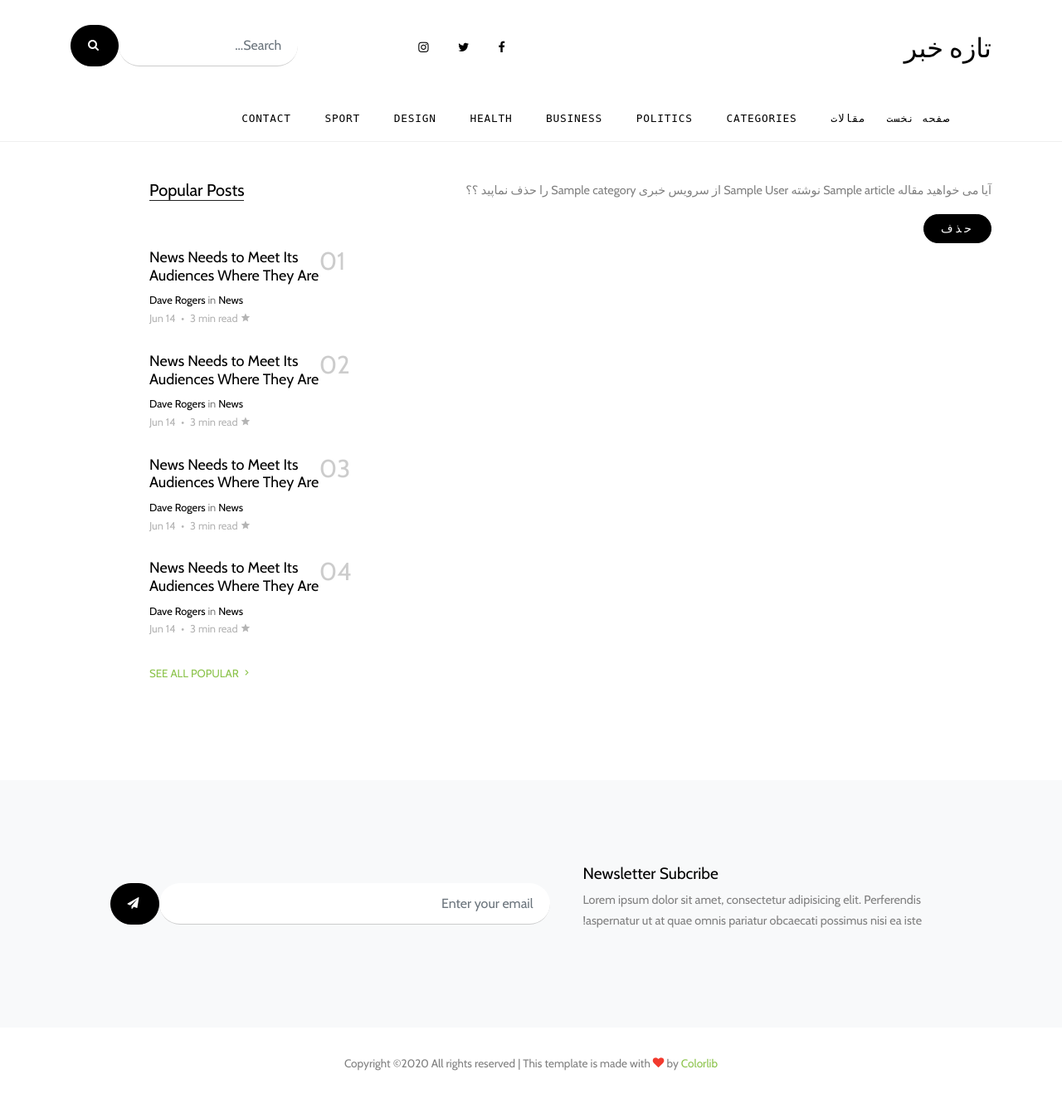
After one commit to apourzare/karademy, a Django app: page /article/1/delete/ in a window 1280 px wide. The commit adds this page. Shown: the whole page at 83% size. Run offline with Django 3.2, Linux system fonts and the light colour scheme; tables that the repository leaves empty hold one stand-in row (values such as "Sample post"); some libraries are stand-ins or nearby versions; some web fonts are replaced.

Commit message:
Customize class base view && use create view, update view, delete view

```diff
--- a/account/models.py
+++ b/account/models.py
@@ -4,3 +4,6 @@ from django.contrib.auth.models import AbstractUser
 class User(AbstractUser):
     phone = models.CharField(max_length=13, verbose_name='شماره تلفن', null=True, blank=True)
     national_id = models.CharField(max_length=10, verbose_name='کد ملی', null=True, blank=True)
+
+    def __str__(self):
+        return self.get_full_name()
--- a/article/models.py
+++ b/article/models.py
@@ -17,6 +17,7 @@ class Category(models.Model):
 
     def __str__(self):
         return self.title
+
 
 class ArticleManager(models.Manager):
     def published(self, number=None):
@@ -52,10 +53,10 @@ class Article(models.Model):
         return datetime2jalali(self.created).strftime('%y/%m/%d')
 
     j_created.short_description = 'تاریخ ایجاد'
+    jcreated = property(j_created)
 
-    jcreated = property(j_created)
     class Meta:
-        ordering = ('created',)
+        ordering = ('-created',)
         verbose_name = 'مقاله'
         verbose_name_plural = 'مقالات'
 
--- a/article/urls.py
+++ b/article/urls.py
@@ -5,6 +5,10 @@ app_name = 'article'
 
 urlpatterns = [
     path('', article_views.ArticleListView.as_view(), name='home'),
+    path('create/', article_views.ArticleCreateView.as_view(), name='article-create'),
     path('<str:slug>/', article_views.ArticleDetailView.as_view(), name='article-detail'),
+    path('<pk>/edit/', article_views.ArticleUpdateView.as_view(), name='article-update'),
+    path('<pk>/delete/', article_views.ArticleDeleteView.as_view(), name='article-delete'),
+
     # path('article/<int:id>/', article_views.detail, name='article-detail'),
 ]
--- a/article/views.py
+++ b/article/views.py
@@ -1,23 +1,36 @@
-from django.shortcuts import render
-from django.views.generic.list import ListView
-from django.views.generic.detail import DetailView
-from article.models import Article
+from django.urls import reverse_lazy
+# from django.views.generic.list import ListView
+# from django.views.generic.detail import DetailView
+from django.views.generic import (
+    ListView,
+    DetailView,
+    CreateView,
+    UpdateView,
+    DeleteView
+)
+from article.models import Article, Category
 
 
-def index(request):
-    return render(request, 'article/categories.html')
+# def index(request):
+#     return render(request, 'article/categories.html')
 
-def detail(request, id):
-    article = Article.objects.get(pk=id)
-    # article.view_count += 1
-    # article.save()
-    context = {
-        'article': article
-    }
-    return render(request, 'blog-single.html', context=context)
+# def detail(request, id):
+#     article = Article.objects.get(pk=id)
+#     # article.view_count += 1
+#     # article.save()
+#     context = {
+#         'article': article
+#     }
+#     return render(request, 'blog-single.html', context=context)
 
 class ArticleListView(ListView):
-    model = Article
+    # model = Article
+    queryset = Article.objects.published()
+
+    def get_context_data(self, **kwargs):
+        context = super().get_context_data(**kwargs)
+        context['categories'] = Category.objects.filter(status=True)
+        return context
 
 
 class ArticleDetailView(DetailView):
@@ -25,7 +38,47 @@ class ArticleDetailView(DetailView):
 
     def get_context_data(self, **kwargs):
         context = super(ArticleDetailView, self).get_context_data(**kwargs)
-        self.object.view_count += 1
-        self.object.save()
-        self.object.refresh_from_db()
+        if self.object.status == 'publish':
+            self.object.view_count += 1
+            self.object.save()
+            self.object.refresh_from_db()
         return context
+
+
+class ArticleCreateView(CreateView):
+    model = Article
+    fields = [
+        'ro_titre',
+        'title',
+        'slug',
+        'abstruct',
+        'status',
+        'author',
+        'body',
+        'thumbnail',
+        'category',
+        'is_important'
+        ]
+    success_url = '/article/'
+
+
+class ArticleUpdateView(UpdateView):
+    model = Article
+    fields = [
+        'ro_titre',
+        'title',
+        'slug',
+        'abstruct',
+        'status',
+        'author',
+        'body',
+        'thumbnail',
+        'category',
+        'is_important'
+    ]
+    success_url = '/article/{slug}'
+
+
+class ArticleDeleteView(DeleteView):
+    model = Article
+    success_url = reverse_lazy('article:home')
--- a/karademy/settings.py
+++ b/karademy/settings.py
@@ -40,7 +40,9 @@ INSTALLED_APPS = [
     'article.apps.ArticleConfig',
     'account.apps.AccountConfig',
     'jalali_date',
+    'crispy_forms',
 ]
+CRISPY_TEMPLATE_PACK = 'bootstrap4'
 
 # defaults
 JALALI_DATE_DEFAULTS = {
--- a/karademy/urls.py
+++ b/karademy/urls.py
@@ -7,7 +7,8 @@ from karademy import views as main_view
 
 urlpatterns = [
     path('admin/', admin.site.urls),
-    path('', main_view.index, name='home'),
+    # path('', main_view.index, name='home'),
+    path('', main_view.HomeView.as_view(), name='home'),
     path('article/', include('article.urls'))
 ]
 
--- /dev/null
+++ b/templates/article/article_confirm_delete.html
@@ -0,0 +1,92 @@
+{% extends 'layouts/main.html' %} {% load jalali_tags %} {% block title %} {% endblock %} {% block content %}
+
+
+<div class="site-section">
+    <div class="container">
+        <div class="row">
+            <div class="col-lg-8 single-content text-right">
+                <form method="post">{% csrf_token %}
+                    <p>آیا می خواهید مقاله {{ object }} نوشته {{ object.author }} از سرویس خبری {{ object.category }} را حذف نماپید ؟؟</p>
+                    <button type="submit" class="btn btn-danger">حذف</button>
+                </form>
+            </div>
+
+
+            <div class="col-lg-3 ml-auto">
+                <div class="section-title">
+                    <h2>Popular Posts</h2>
+                </div>
+
+                <div class="trend-entry d-flex">
+                    <div class="number align-self-start">01</div>
+                    <div class="trend-contents">
+                        <h2><a href="blog-single.html">News Needs to Meet Its Audiences Where They Are</a></h2>
+                        <div class="post-meta">
+                            <span class="d-block"><a href="#">Dave Rogers</a> in <a href="#">News</a></span>
+                            <span class="date-read">Jun 14 <span class="mx-1">&bullet;</span> 3 min read <span class="icon-star2"></span></span>
+                        </div>
+                    </div>
+                </div>
+
+                <div class="trend-entry d-flex">
+                    <div class="number align-self-start">02</div>
+                    <div class="trend-contents">
+                        <h2><a href="blog-single.html">News Needs to Meet Its Audiences Where They Are</a></h2>
+                        <div class="post-meta">
+                            <span class="d-block"><a href="#">Dave Rogers</a> in <a href="#">News</a></span>
+                            <span class="date-read">Jun 14 <span class="mx-1">&bullet;</span> 3 min read <span class="icon-star2"></span></span>
+                        </div>
+                    </div>
+                </div>
+
+                <div class="trend-entry d-flex">
+                    <div class="number align-self-start">03</div>
+                    <div class="trend-contents">
+                        <h2><a href="blog-single.html">News Needs to Meet Its Audiences Where They Are</a></h2>
+                        <div class="post-meta">
+                            <span class="d-block"><a href="#">Dave Rogers</a> in <a href="#">News</a></span>
+                            <span class="date-read">Jun 14 <span class="mx-1">&bullet;</span> 3 min read <span class="icon-star2"></span></span>
+                        </div>
+                    </div>
+                </div>
+
+                <div class="trend-entry d-flex pl-0">
+                    <div class="number align-self-start">04</div>
+                    <div class="trend-contents">
+                        <h2><a href="blog-single.html">News Needs to Meet Its Audiences Where They Are</a></h2>
+                        <div class="post-meta">
+                            <span class="d-block"><a href="#">Dave Rogers</a> in <a href="#">News</a></span>
+                            <span class="date-read">Jun 14 <span class="mx-1">&bullet;</span> 3 min read <span class="icon-star2"></span></span>
+                        </div>
+                    </div>
+                </div>
+
+                <p>
+                    <a href="#" class="more">See All Popular <span class="icon-keyboard_arrow_right"></span></a>
+                </p>
+            </div>
+
+
+        </div>
+
+    </div>
+</div>
+
+<div class="site-section subscribe bg-light">
+    <div class="container">
+        <form action="#" class="row align-items-center">
+            <div class="col-md-5 mr-auto">
+                <h2>Newsletter Subcribe</h2>
+                <p>Lorem ipsum dolor sit amet, consectetur adipisicing elit. Perferendis aspernatur ut at quae omnis pariatur obcaecati possimus nisi ea iste!</p>
+            </div>
+            <div class="col-md-6 ml-auto">
+                <div class="d-flex">
+                    <input type="email" class="form-control" placeholder="Enter your email">
+                    <button type="submit" class="btn btn-secondary"><span class="icon-paper-plane"></span></button>
+                </div>
+            </div>
+        </form>
+    </div>
+</div>
+
+{% endblock %}
```
Also changed, not shown: article/admin.py (+21 -0 lines), karademy/views.py (+18 -6 lines), templates/article/article_detail.html (+24 -17 lines), templates/article/article_form.html (added, +111 -0 lines), templates/article/article_list.html (+6 -12 lines), templates/index.html (+6 -6 lines), media/images/01525679_ZNWAryR.jpg (added), media/images/01525681_z1pClT4.jpg (added), media/images/course10.jpg (added), media/images/course11.jpg (added).
